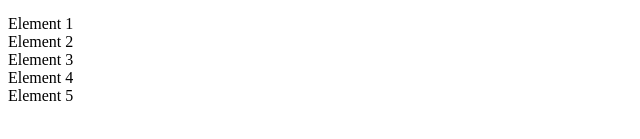
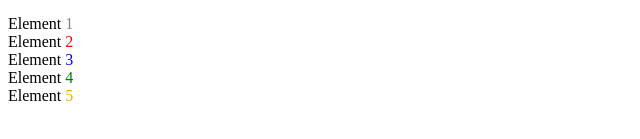
Before and after one commit to kuvatov/homework_66_abylay_kuvatov, a plain HTML site: page index.html in a window 1280 px wide. Shown: the part 245-384 px from the top of the page, 0-640 px from the left. Drawn offline with Linux system fonts and the light colour scheme.

Commit message:
Выполнил бонусное задание

```diff
--- a/js/script.js
+++ b/js/script.js
@@ -21,6 +21,22 @@ const container = document.getElementById("container");
 for (let i = 1; i <= 5; i++) {
     let div = document.createElement("div");
     div.className = "element";
-    div.innerHTML = "Element " + i;
+    let color = '';
+    if (i === 1) {
+    color = "gray";
+    }
+    else if (i === 2) {
+    color = "red";
+    }
+    else if (i === 3) {
+    color = "blue";
+    }
+    else if (i === 4) {
+    color = "green";
+    }
+    else if (i === 5) {
+    color = "orange";
+    }
+    div.innerHTML = "Element <span style='color:" + color + "'>" + i + "</span>";
     container.appendChild(div);
 }
```
Also changed, not shown: index.html (line endings or trailing spaces).
